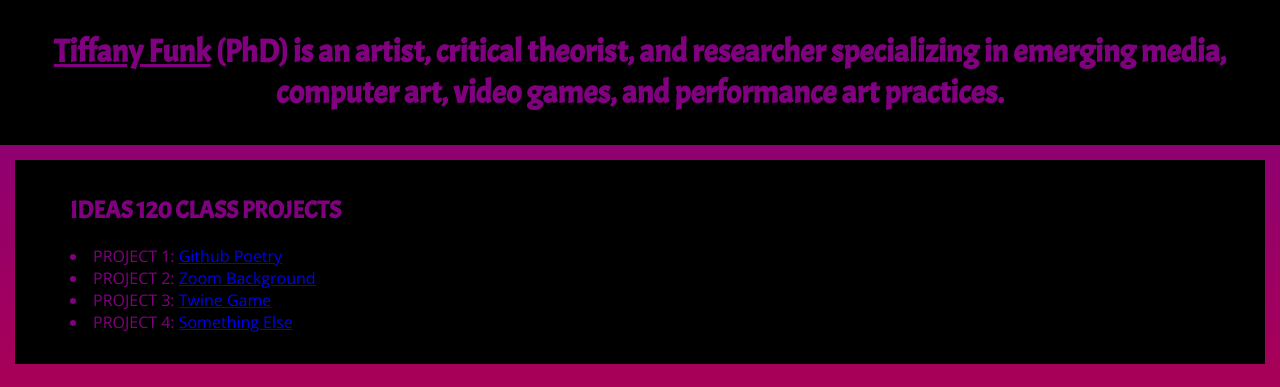
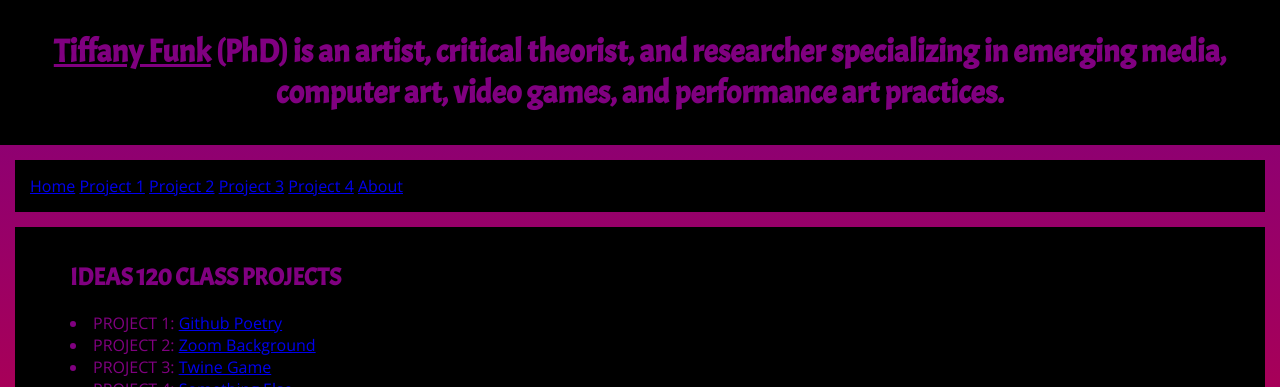
Before and after one commit to fetalcircuit/sample_portfolio, a plain HTML site: page index.html in a window 1280 px wide. Shown: the top 387 px of the page. Drawn offline with nearby package versions, Linux system fonts and the light colour scheme.

Commit message:
Update index.html

```diff
--- a/index.html
+++ b/index.html
@@ -28,6 +28,15 @@ you will find the styling in the .css file.-->
     <h1><u>Tiffany Funk</u> (PhD) is an artist, critical theorist, and researcher
       specializing in emerging media, computer art, video games, and performance art practices.</h1>
   </div>
+
+  <div class="topnav">
+  <a class="active" href="#home">Home</a>
+  <a href="#project1">Project 1</a>
+  <a href="#project2">Project 2</a>
+  <a href="#project3">Project 3</a>
+  <a href="#project4">Project 4</a>
+  <a href="about">About</a>
+</div>
 
 <!--the "a href" tag creates a link. In this case, I gave each project its own link so
 that it will take you to that particular project on this page. See below where the "id"
```
